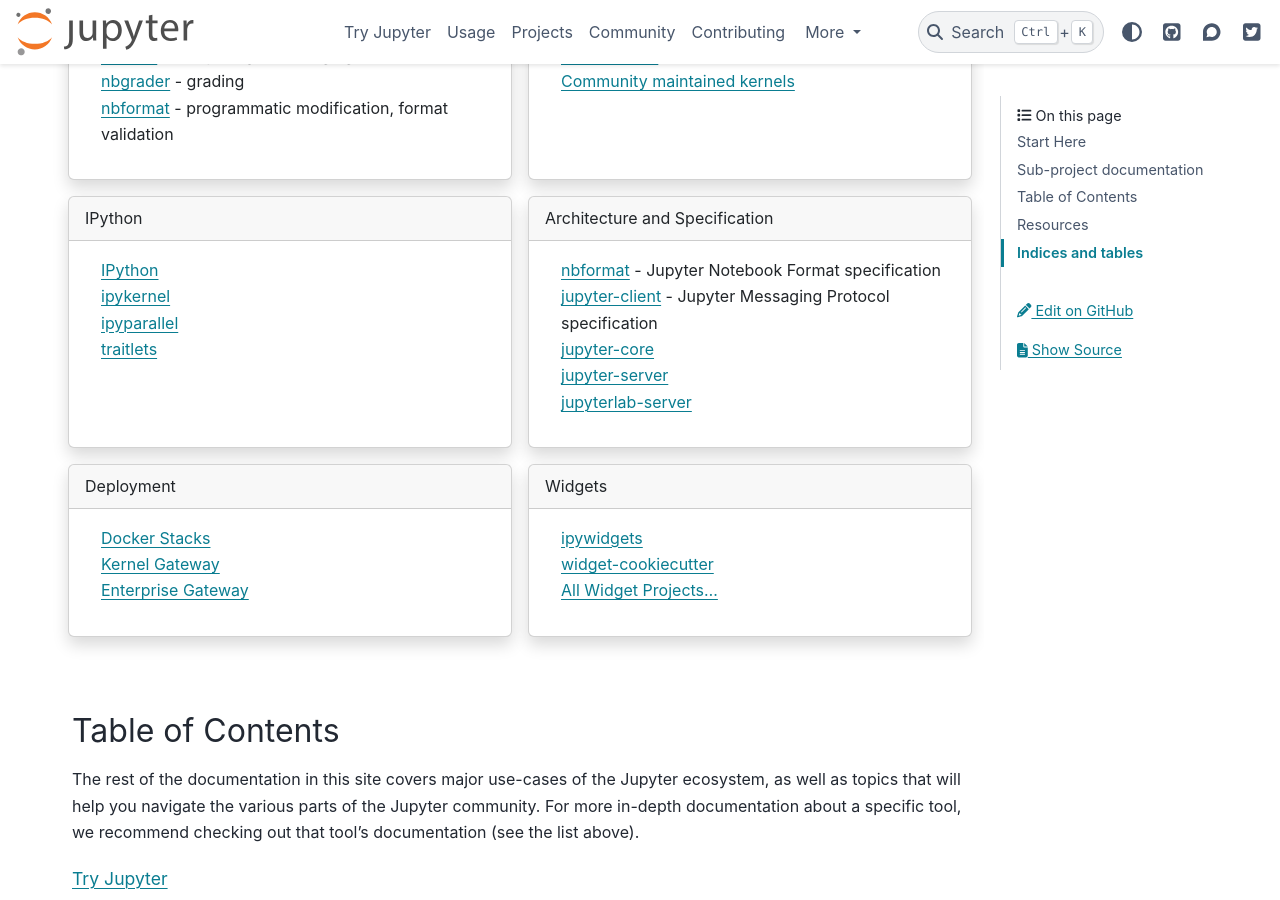
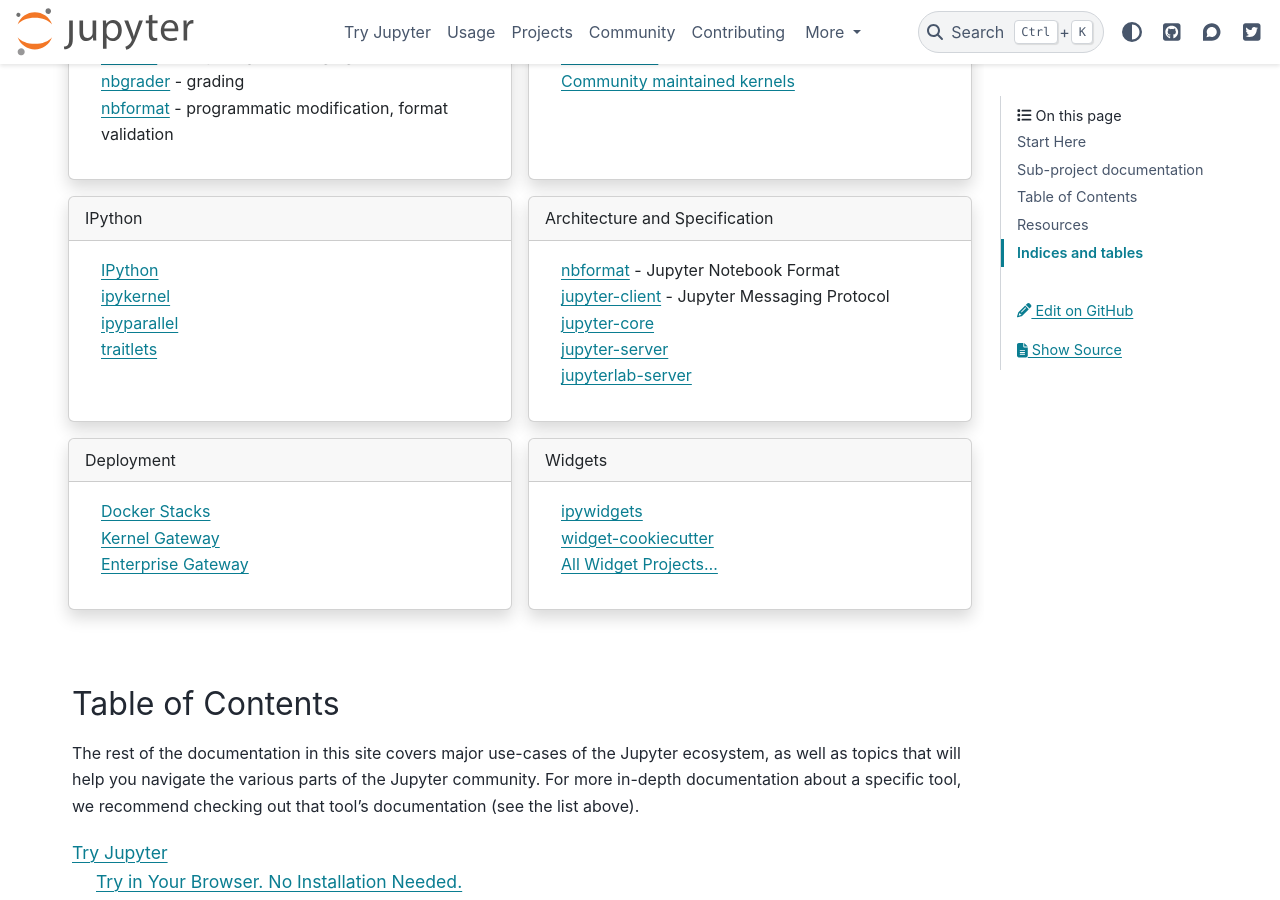
Before and after one commit to jupyter/jupyter, a Sphinx documentation site: the page built from docs/source/index.md, in a window 1280 px wide and 900 px high, scrolled down 1300 px. Built offline with Sphinx 7.4.7 and the PyData theme 0.15.4, drawn with Linux system fonts in a browser that asks for light colours; pages that are not in the unit, such as notebooks, are missing from menus.

Commit message:
Cut "specification" word

```diff
--- a/docs/source/index.md
+++ b/docs/source/index.md
@@ -106,8 +106,8 @@
 ---
 Architecture and Specification
 ^^^^^^
-* [nbformat](https://nbformat.readthedocs.io/en/latest/api.html) - Jupyter Notebook Format specification
-* [jupyter-client](https://jupyter-client.readthedocs.io/en/latest/) - Jupyter Messaging Protocol specification
+* [nbformat](https://nbformat.readthedocs.io/en/latest/api.html) - Jupyter Notebook Format
+* [jupyter-client](https://jupyter-client.readthedocs.io/en/latest/) - Jupyter Messaging Protocol
 * [jupyter-core](https://jupyter-core.readthedocs.io/en/latest/)
 * [jupyter-server](https://jupyter-server.readthedocs.io/)
 * [jupyterlab-server](https://jupyterlab-server.readthedocs.io/en/stable/)
```
